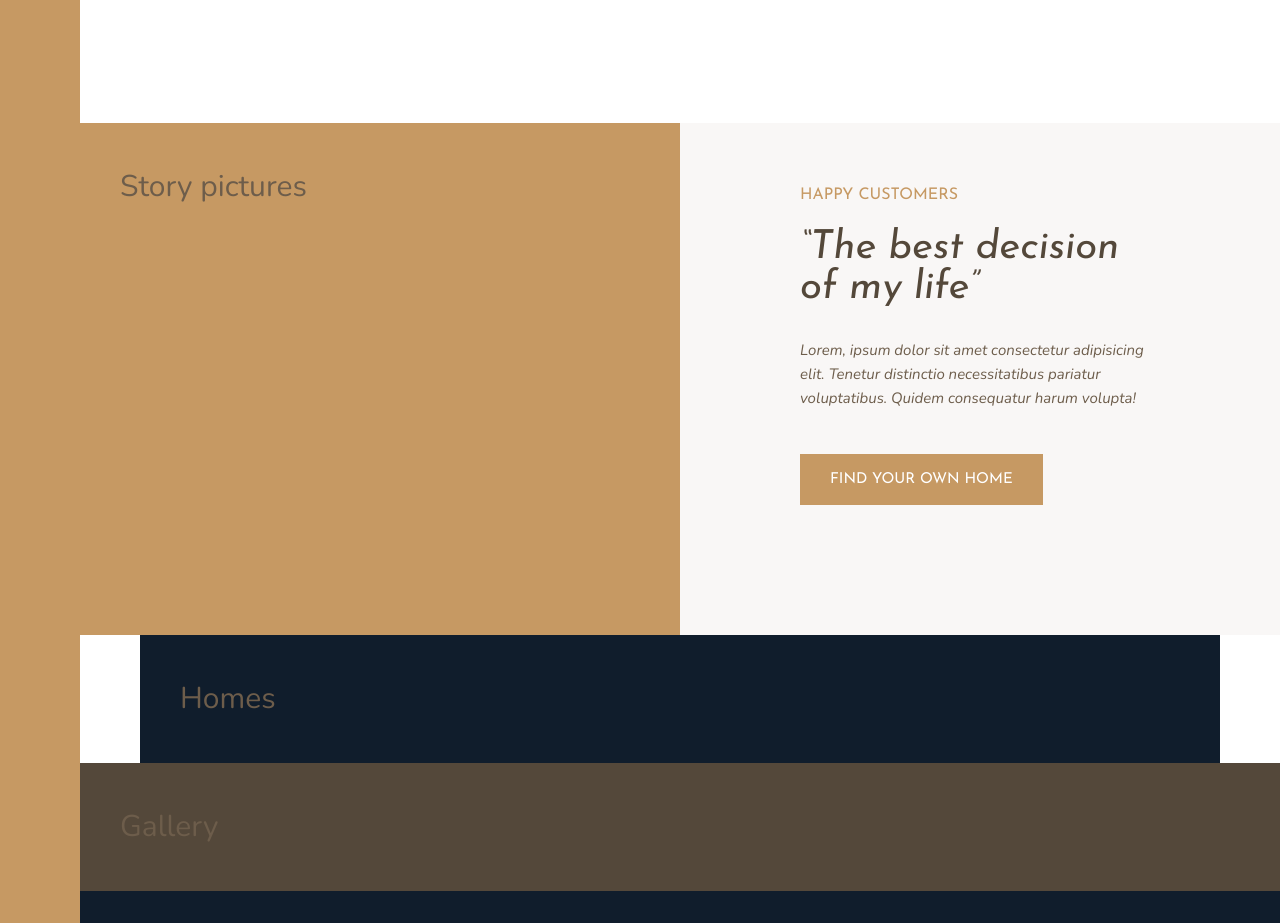
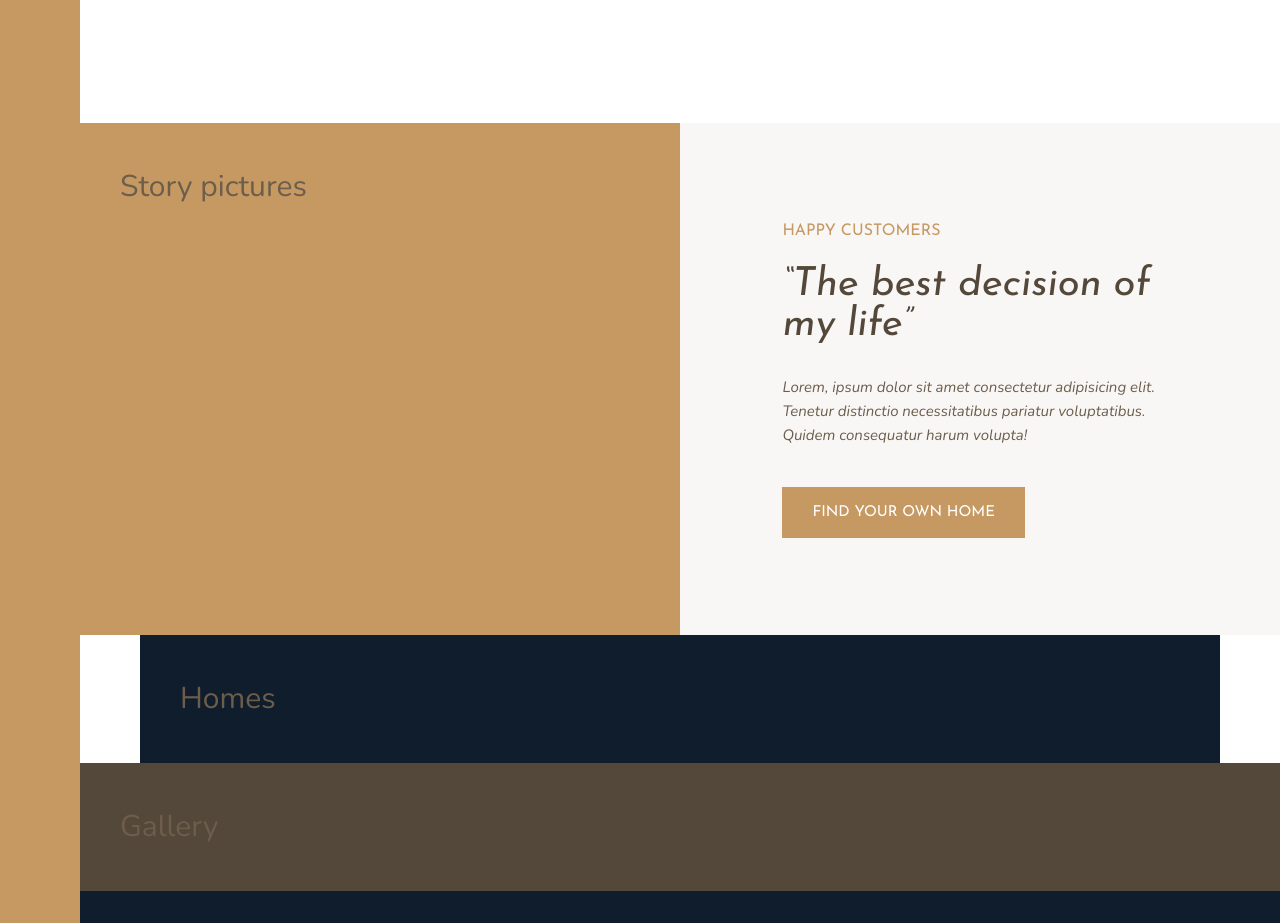
Before and after one commit to tundeszne/nexter, a website: page index.html in a window 1280 px wide. Shown: the part 1320-2243 px from the top of the page. Drawn offline with nearby package versions, Linux system fonts and the light colour scheme.

Commit message:
align story content

```diff
--- a/sass/_story.scss
+++ b/sass/_story.scss
@@ -8,7 +8,16 @@
     background-color: $color-grey-light-1;
     grid-column: col-start 5 / full-end;
 
-    padding: 6rem 12rem;
+    padding: 6rem 8vw;
+
+    /*display: flex;
+    flex-direction: column;
+    justify-content: center;
+    align-items: flex-start;*/
+
+    display: grid;
+    align-content: center;
+    justify-items: start;
   }
 
   &__text {
```
Also changed, not shown: css/style.css.
